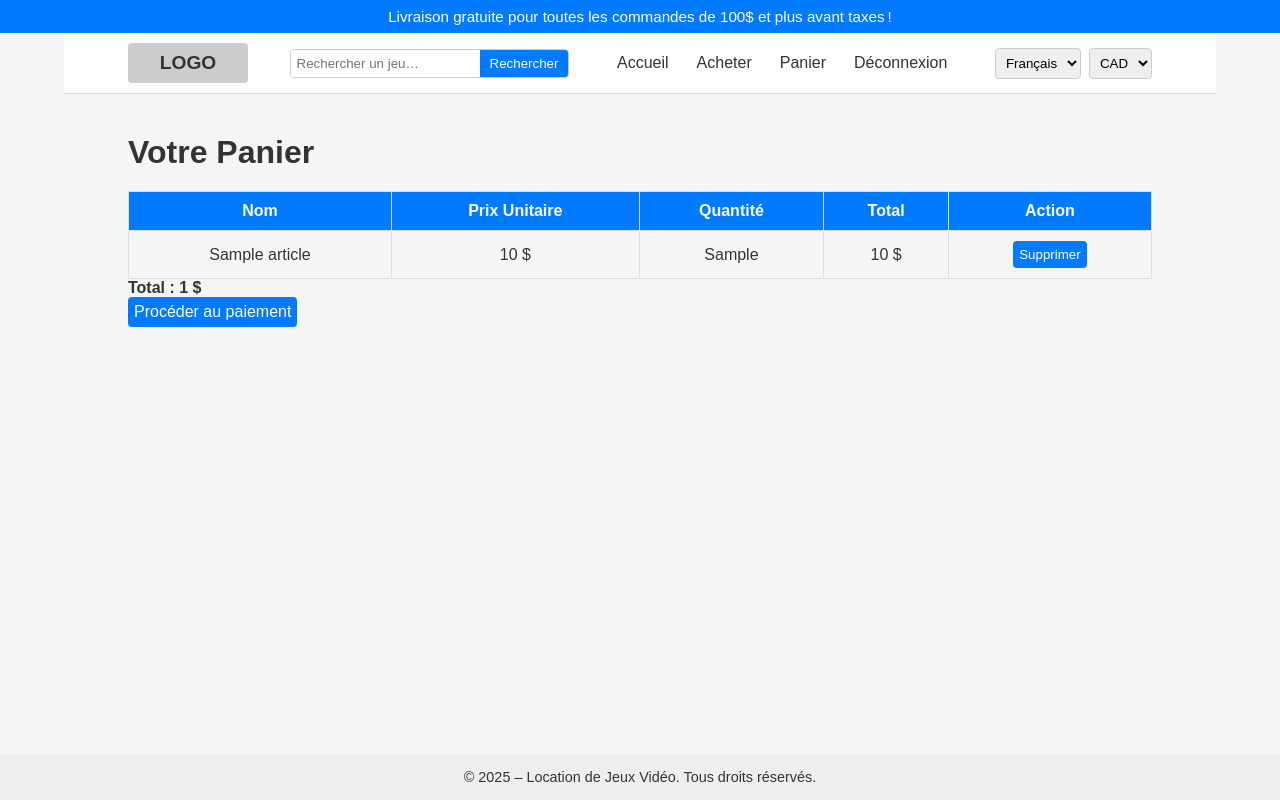
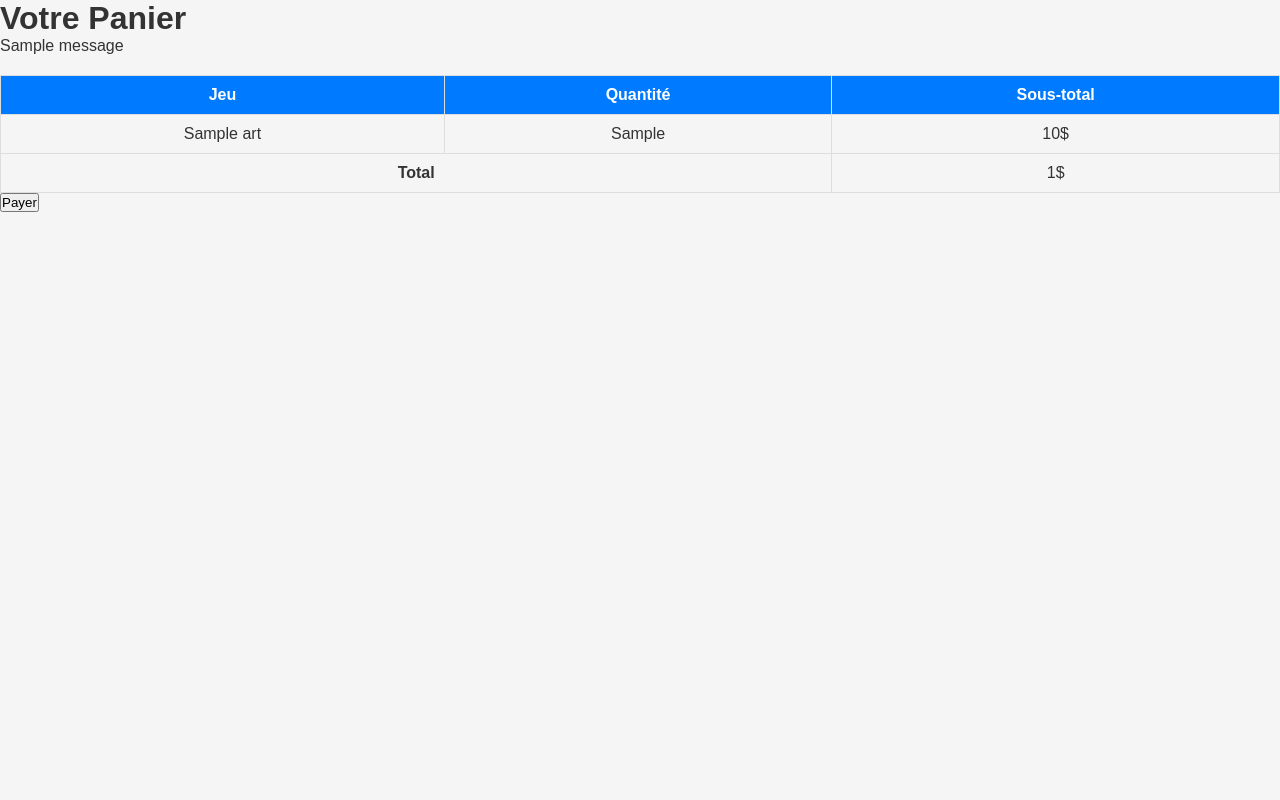
Before and after one commit to AllenMercier/GLO-2005, a Flask app: template flaskProjet/templates/panier.html in a window 1280 px wide. Run offline with Flask 3, Linux system fonts and the light colour scheme; the visitor is signed in with stand-in values (Sample User, id 1); the template is opened without the code that fills it: most values are stand-ins (such as "Sample title", 1, 10 or a date in 2020); one stand-in notice (Sample message) is shown.

Commit message:
Ajout des tests

```diff
--- a/bd_script/up.sql
+++ b/bd_script/up.sql
@@ -10,7 +10,7 @@ CREATE TABLE IF NOT EXISTS Utilisateurs (
     Prenom VARCHAR(50),                          -- Prénom de l'utilisateur
     Email VARCHAR(100) UNIQUE,                   -- Email unique (clé candidate)
     Date_de_naissance DATE,                      -- Date de naissance
-    Mot_de_passe VARCHAR(255),                   -- Mot de passe (non chiffré ici, attention)
+    Mot_de_passe VARCHAR(255) NOT NULL,                   -- Mot de passe (non chiffré ici, attention)
     Statut BOOLEAN                               -- Statut de l'utilisateur (actif/inactif)
 );
 
--- a/flaskProjet/app.py
+++ b/flaskProjet/app.py
@@ -1,12 +1,9 @@
-from flask import Flask, render_template, request, redirect, url_for, flash, session
+import os
+from flask import Flask, render_template, request, redirect, url_for, flash, session, jsonify
 import pymysql
 import pymysql.cursors
-import os
 from dotenv import load_dotenv
 from passlib.hash import sha256_crypt
-import csv
-
-
 
 # Chargement des variables d'environnement
 load_dotenv()
@@ -14,19 +11,23 @@ load_dotenv()
 app = Flask(__name__)
 app.secret_key = os.environ.get("SECRET_KEY", "maCleSecrete")
 
-try:
-    conn = pymysql.connect(
-        host=os.environ.get("HOST"),
-        user=os.environ.get("USER"),
-        password=os.environ.get("PASSWORD"),
-        db=os.environ.get("DATABASE"),
-        cursorclass=pymysql.cursors.DictCursor
-    )
-except Exception as e:
-    print("Erreur de connexion à la base de données :", e)
-    raise
+# Connexion MySQL
+conn = pymysql.connect(
+    host=os.environ.get("HOST"),
+    user=os.environ.get("USER"),
+    password=os.environ.get("PASSWORD"),
+    db=os.environ.get("DATABASE"),
+    cursorclass=pymysql.cursors.DictCursor,
+    autocommit=True
+)
+cursor = conn.cursor()
 
-cursor = conn.cursor()
+# Helpers pour les tests
+def get_db():
+    return conn
+
+def get_cursor():
+    return conn.cursor()
 
 @app.route('/')
 def main():
@@ -36,8 +37,8 @@ def main():
 def acheter():
     game_id = request.args.get("id")
     if game_id:
-        query = "SELECT * FROM Jeux WHERE id = %s;"
-        cursor.execute(query, (game_id,))
+        # détail d'un jeu
+        cursor.execute("SELECT * FROM Jeux WHERE id_jeu = %s;", (game_id,))
         jeu = cursor.fetchone()
         if not jeu:
             flash("Jeu non trouvé.", "error")
@@ -51,17 +52,20 @@ def acheter():
                     flash(f"Achat de {quantite} exemplaire(s) de {jeu['Nom']} confirmé.", "success")
                     return redirect(url_for("acheter"))
             except Exception as e:
-                flash(f"Une erreur est survenue : {str(e)}", "error")
+                flash(f"Une erreur est survenue : {e}", "error")
         return render_template("acheter_detail.html", jeu=jeu)
-    else:
-        query = "SELECT * FROM Jeux;"
-        cursor.execute(query)
+
+    # pas de id → GET renvoie page, POST renvoie JSON
+    if request.method == "GET":
+        cursor.execute("SELECT * FROM Jeux;")
         jeux = cursor.fetchall()
         categories = ['Classique', 'Console', 'Ordinateur', 'Equipement']
-        jeux_par_categorie = {}
-        for cat in categories:
-            jeux_par_categorie[cat] = [jeu for jeu in jeux if jeu["Categorie"] == cat]
+        jeux_par_categorie = {cat: [j for j in jeux if j["Categorie"] == cat] for cat in categories}
         return render_template("acheter_liste.html", jeux_par_categorie=jeux_par_categorie)
+    else:
+        cursor.execute("SELECT * FROM Jeux;")
+        jeux = cursor.fetchall()
+        return jsonify({"jeux": jeux})
 
 @app.route('/login', methods=["GET", "POST"])
 def login():
@@ -69,163 +73,118 @@ def login():
     if request.method == "POST":
         email = request.form.get("email")
         password = request.form.get("password")
-        try:
-            query = "SELECT Email, Nom, Prenom, Mot_de_passe FROM Utilisateurs WHERE Email = %s"
-            cursor.execute(query, (email,))
-            user = cursor.fetchone()
-            if user is None:
-                error = "Utilisateur non trouvé."
-            elif not sha256_crypt.verify(password, user["Mot_de_passe"]):
-                error = "Mot de passe incorrect."
-            else:
-                session["user_email"] = user["Email"]
-                session["user_name"] = f"{user['Prenom']} {user['Nom']}"
-                flash("Connexion réussie !", "success")
-                return redirect(url_for("main"))
-        except Exception as e:
-            error = f"Une erreur s'est produite : {str(e)}"
+        cursor.execute("SELECT Email, Nom, Prenom, Mot_de_passe FROM Utilisateurs WHERE Email = %s", (email,))
+        user = cursor.fetchone()
+        if user is None:
+            error = "Email inconnu"
+        elif not sha256_crypt.verify(password, user["Mot_de_passe"]):
+            error = "Mot de passe incorrect."
+        else:
+            session["user_email"] = user["Email"]
+            session["user_name"] = f"{user['Prenom']} {user['Nom']}"
+            flash("Connexion réussie !", "success")
+            return redirect(url_for("main"))
     return render_template("login.html", error=error)
 
 @app.route('/register', methods=["GET", "POST"])
 def register():
     if request.method == "POST":
-        try:
-            # Récupérer les données du formulaire
-            nom = request.form.get("nom")
-            prenom = request.form.get("prenom")
-            email = request.form.get("email")
-            date_naissance = request.form.get("date_naissance")
-            mot_de_passe = request.form.get("mot_de_passe")
-            statut = request.form.get("statut")  # 1 pour actif, 0 pour inactif
+        nom = request.form.get("nom")
+        prenom = request.form.get("prenom")
+        email = request.form.get("email")
+        date_naissance = request.form.get("date_naissance")
+        mot_de_passe = request.form.get("mot_de_passe")
+        statut = request.form.get("statut")
 
-            # Vérifier que tous les champs sont remplis
-            if not all([nom, prenom, email, date_naissance, mot_de_passe, statut]):
-                flash("Tous les champs sont obligatoires.", "error")
-                return redirect(url_for("register"))
+        # Tous les champs obligatoires
+        if not all([nom, prenom, email, date_naissance, mot_de_passe, statut]):
+            flash("Tous les champs sont obligatoires.", "error")
+            return redirect(url_for("register"))
 
-            # Vérifier si l'email existe déjà
-            cursor.execute("SELECT Email FROM Utilisateurs WHERE Email = %s", (email,))
-            if cursor.fetchone():
-                flash("Cet email est déjà utilisé. Veuillez en choisir un autre.", "error")
-                return redirect(url_for("register"))
+        # email déjà utilisé ?
+        cursor.execute("SELECT Email FROM Utilisateurs WHERE Email = %s", (email,))
+        if cursor.fetchone():
+            flash("Email déjà utilisé", "error")
+            return redirect(url_for("register"))
 
-            # Hachage du mot de passe avec passlib
-            hashed_password = sha256_crypt.hash(mot_de_passe)
-
-            # Insérer les données dans la base de données
-            cursor.execute("""
-                INSERT INTO Utilisateurs (Nom, Prenom, Email, Date_de_naissance, Mot_de_passe, Statut)
-                VALUES (%s, %s, %s, %s, %s, %s)
-            """, (nom, prenom, email, date_naissance, hashed_password, statut))
-            conn.commit()
-
-            flash("Inscription réussie ! Vous pouvez maintenant vous connecter.", "success")
-            return redirect(url_for("login"))
-        except Exception as e:
-            # Gestion des erreurs
-            flash(f"Une erreur s'est produite lors de l'inscription : {str(e)}", "error")
-            return redirect(url_for("register"))
+        # hachage
+        hashed = sha256_crypt.hash(mot_de_passe)
+        cursor.execute(
+            "INSERT INTO Utilisateurs (Nom, Prenom, Email, Date_de_naissance, Mot_de_passe, Statut) "
+            "VALUES (%s, %s, %s, %s, %s, %s)",
+            (nom, prenom, email, date_naissance, hashed, statut)
+        )
+        flash("Inscription réussie ! Vous pouvez maintenant vous connecter.", "success")
+        return redirect(url_for("login"))
 
     return render_template("Inscription.html")
 
 @app.route('/ajouter_au_panier', methods=["POST"])
 def ajouter_au_panier():
-     if "user_email" not in session:
-         flash("Vous devez être connecté.", "error")
-         return redirect(url_for("login"))
+    if "user_email" not in session:
+        flash("Vous devez être connecté.", "error")
+        return redirect(url_for("login"))
 
-     try:
-         id_jeu = str(request.form.get("id_jeu"))
-         quantite = max(1, int(request.form.get("quantite", 1)))
-         action = request.form.get("action", "ajouter_panier")
+    id_jeu = request.form.get("id_jeu")
+    quantite = max(1, int(request.form.get("quantite", 1)))
 
-         cursor.execute("SELECT Nom, Quantite, Prix FROM Jeux WHERE id_jeu = %s", (id_jeu,))
-         jeu = cursor.fetchone()
+    cursor.execute("SELECT Nom, Quantite, Prix FROM Jeux WHERE id_jeu = %s", (id_jeu,))
+    jeu = cursor.fetchone()
+    if not jeu:
+        flash("Jeu non trouvé.", "error")
+        return redirect(url_for("acheter"))
 
-         if not jeu:
-             flash("Jeu non trouvé.", "error")
-             return redirect(url_for("acheter"))
+    if quantite > jeu["Quantite"]:
+        flash("Stock insuffisant.", "error")
+        return redirect(url_for("acheter", id=id_jeu))
 
-         if quantite > jeu["Quantite"]:
-             flash("Stock insuffisant.", "error")
-             return redirect(url_for("acheter", id_jeu=id_jeu))
+    # ajout panier
+    panier = session.setdefault("panier", {})
+    panier[id_jeu] = panier.get(id_jeu, 0) + quantite
+    session.modified = True
 
-         if action == "ajouter_panier":
-             if "panier" not in session:
-                 session["panier"] = {}
-
-             session["panier"][id_jeu] = session["panier"].get(id_jeu, 0) + quantite
-             session.modified = True
-
-             flash(f"{quantite} {jeu['Nom']} ajouté(s) au panier", "success")
-             return redirect(url_for("panier"))
-
-
-     except ValueError:
-         flash("Données invalides", "error")
-         return redirect(url_for("acheter"))
-     except Exception as e:
-         app.logger.error(f"Erreur panier: {str(e)}")
-         flash("Erreur technique", "error")
-         return redirect(url_for("acheter"))
+    flash(f"{quantite} {jeu['Nom']} ajouté(s) au panier", "success")
+    return redirect(url_for("panier"))
 
 @app.route('/panier')
 def panier():
-     if "user_email" not in session:
-         return redirect(url_for("login"))
+    if "user_email" not in session:
+        return redirect(url_for("login"))
 
-     panier = session.get("panier", {})
-     app.logger.info(f"DEBUG - Panier session: {panier}")
+    panier = session.get("panier", {})
+    articles = []
+    total = 0
+    if panier:
+        ids = tuple(int(i) for i in panier)
+        cursor.execute(
+            "SELECT id_jeu, Nom, Prix, Quantite FROM Jeux WHERE id_jeu IN %s",
+            (ids,)
+        )
+        jeux = {str(j["id_jeu"]): j for j in cursor.fetchall()}
+        for id_jeu, q in panier.items():
+            j = jeux.get(id_jeu)
+            if j:
+                sous = q * j["Prix"]
+                articles.append({
+                    "id_jeu": id_jeu,
+                    "Nom": j["Nom"],
+                    "quantite_panier": q,
+                    "sous_total": sous
+                })
+                total += sous
 
-     try:
-         if panier:
-             ids = tuple(int(id) for id in panier.keys())
-             cursor.execute("""
-                 SELECT id_jeu, Nom, Prix, Quantite
-                 FROM Jeux
-                 WHERE id_jeu IN %s
-             """, (ids,))
-
-             jeux = {str(jeu["id_jeu"]): jeu for jeu in cursor.fetchall()}
-
-             articles = [
-                 {
-                     "id_jeu": id_jeu,
-                     "Nom": jeux[id_jeu]["Nom"],
-                     "Prix": jeux[id_jeu]["Prix"],
-                     "quantite_panier": quantite,
-                     "sous_total": quantite * jeux[id_jeu]["Prix"]
-                 }
-                 for id_jeu, quantite in panier.items()
-                 if id_jeu in jeux
-             ]
-
-             total = sum(art["sous_total"] for art in articles)
-         else:
-             articles = []
-             total = 0
-
-         return render_template("panier.html",
-                                articles=articles,
-                                total_panier=total)
-
-     except Exception as e:
-         app.logger.error(f"Erreur panier: {str(e)}")
-         return render_template("panier.html", articles=[], total_panier=0)
+    return render_template("panier.html", articles=articles, total_panier=total)
 
 @app.route('/supprimer_du_panier/<id>', methods=["POST"])
 def supprimer_du_panier(id):
-     panier = session.get("panier", {})
-
-     if id in panier:
-         del panier[id]
-         session["panier"] = panier
-         session.modified = True
-         flash("Article supprimé du panier.", "success")
-     else:
-         flash("Article introuvable dans le panier.", "error")
-
-     return redirect(url_for("panier"))
+    panier = session.get("panier", {})
+    if id in panier:
+        del panier[id]
+        session.modified = True
+        flash("Article supprimé du panier.", "success")
+    else:
+        flash("Article introuvable dans le panier.", "error")
+    return redirect(url_for("panier"))
 
 @app.route('/paiement', methods=["GET", "POST"])
 def paiement():
@@ -234,21 +193,9 @@ def paiement():
         return redirect(url_for("login"))
 
     if request.method == "POST":
-        panier = session.get("panier", {})
-        for id_jeu, quantite in panier.items():
-            cursor.execute("SELECT Quantite FROM Jeux WHERE id = %s", (id_jeu,))
-            jeu = cursor.fetchone()
-            if not jeu or quantite > jeu["Quantite"]:
-                flash("Stock insuffisant pour un ou plusieurs articles.", "error")
-                return redirect(url_for("panier"))
-
-            cursor.execute(
-                "UPDATE Jeux SET Quantite = Quantite - %s WHERE id = %s",
-                (quantite, id_jeu)
-            )
-
-        session.pop("panier", None)
-        conn.commit()
+        panier = session.pop("panier", {})
+        for id_jeu, q in panier.items():
+            cursor.execute("UPDATE Jeux SET Quantite = Quantite - %s WHERE id_jeu = %s", (q, id_jeu))
         flash("Paiement effectué avec succès !", "success")
         return redirect(url_for("acheter"))
 
--- /dev/null
+++ b/flaskProjet/pytest.ini
@@ -0,0 +1,2 @@
+[pytest]
+python_paths = .
--- a/flaskProjet/templates/panier.html
+++ b/flaskProjet/templates/panier.html
@@ -1,41 +1,42 @@
-{% extends "base.html" %}
+<!DOCTYPE html>
+<html lang="fr">
+<head>
+  <meta charset="UTF-8">
+  <title>Votre Panier</title>
+  <link rel="stylesheet" href="../static/styles.css">
+</head>
+<body>
+  <h1>Votre Panier</h1>
 
-{% block title %}Votre Panier{% endblock %}
+  <!-- Affichage des messages flash -->
+  {% with messages = get_flashed_messages(with_categories=true) %}
+    {% if messages %}
+      <ul class="flashes">
+        {% for category, message in messages %}
+          <li class="flash {{ category }}">{{ message }}</li>
+        {% endfor %}
+      </ul>
+    {% endif %}
+  {% endwith %}
 
-{% block content %}
-<main>
-  <h1>Votre Panier</h1>
   {% if articles %}
-  <table>
-    <thead>
-      <tr>
-        <th>Nom</th>
-        <th>Prix Unitaire</th>
-        <th>Quantité</th>
-        <th>Total</th>
-        <th>Action</th>
-      </tr>
-    </thead>
-    <tbody>
-      {% for article in articles %}
-      <tr>
-        <td>{{ article.Nom }}</td>
-        <td>{{ article.Prix }} $</td>
-        <td>{{ article.quantite_panier }}</td>
-        <td>{{ article.sous_total }} $</td>
-        <td>
-          <form method="POST" action="{{ url_for('supprimer_du_panier', id=article.id_jeu) }}">
-            <button type="submit" class="button">Supprimer</button>
-          </form>
-        </td>
-      </tr>
+    <table>
+      <tr><th>Jeu</th><th>Quantité</th><th>Sous-total</th></tr>
+      {% for art in articles %}
+        <tr>
+          <td>{{ art.Nom }}</td>
+          <td>{{ art.quantite_panier }}</td>
+          <td>{{ art.sous_total }}$</td>
+        </tr>
       {% endfor %}
-    </tbody>
-  </table>
-  <p><strong>Total : {{ total_panier }} $</strong></p>
-  <a href="{{ url_for('paiement') }}" class="button">Procéder au paiement</a>
+      <tr><td colspan="2"><strong>Total</strong></td><td>{{ total_panier }}$</td></tr>
+    </table>
+    <form action="{{ url_for('paiement') }}" method="post">
+      <button type="submit">Payer</button>
+    </form>
   {% else %}
-  <p>Votre panier est vide.</p>
+    <p>Votre panier est vide.</p>
   {% endif %}
-</main>
-{% endblock %}
+
+</body>
+</html>
```
Also changed, not shown: flaskProjet/tests/conftest.py (added, +41 -0 lines), flaskProjet/tests/test_acheter.py (added, +27 -0 lines), flaskProjet/tests/test_auth.py (added, +52 -0 lines), flaskProjet/tests/test_panier.py (added, +51 -0 lines), flaskProjet/__init__.py (added).
